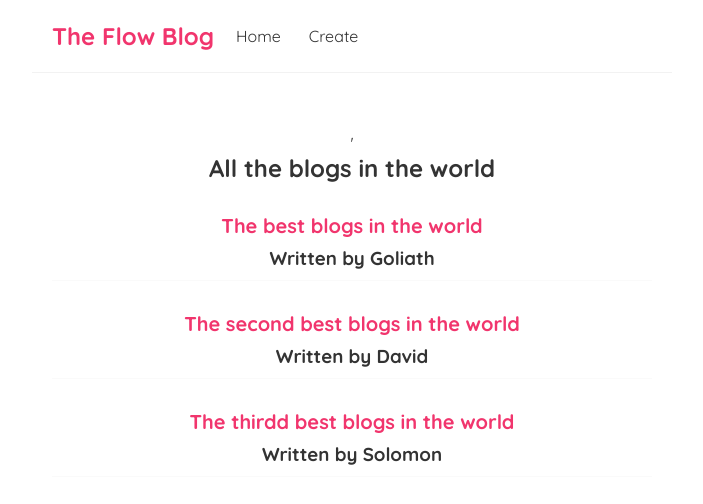
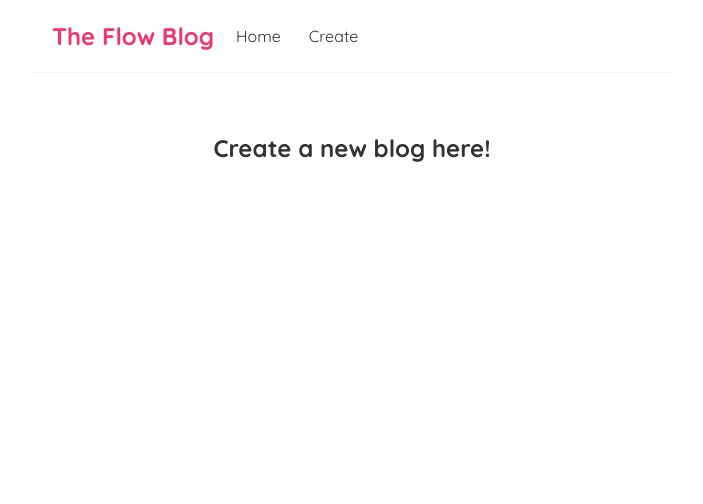
Before and after one commit to FrancisFlow/React-Blog, a React (Create React App) app: page /create in a window 1280 px wide. Shown: the top 504 px of the page, without its empty margins (288-991 px from the left). Built offline with nearby package versions, Linux system fonts and the light colour scheme; data requests are answered from the project's data file.

Commit message:
Created a new component with its exact path route

```diff
--- a/src/App.js
+++ b/src/App.js
@@ -3,6 +3,7 @@
 import Home from './Home';
 
 import {BrowserRouter as Router, Switch, Route} from 'react-router-dom'
+import Create from './newBlog';
 
 function App() {
 
@@ -16,11 +17,18 @@
     <div className="content">
       <Switch>
 
-        <Route path="/">
+        <Route exact path="/">
 
-        <Home/>
+         <Home/>
 
         </Route>
+
+      <Route path="/create">
+
+         <Create />
+
+      </Route>
+
 
       </Switch>
 
--- /dev/null
+++ b/src/newBlog.js
@@ -0,0 +1,17 @@
+const Create = () => {
+
+
+    return (
+<>
+
+<div className="create">
+    <h2>Create a new blog here!</h2>
+</div>
+
+
+</>
+
+     );
+}
+
+export default Create;
```
